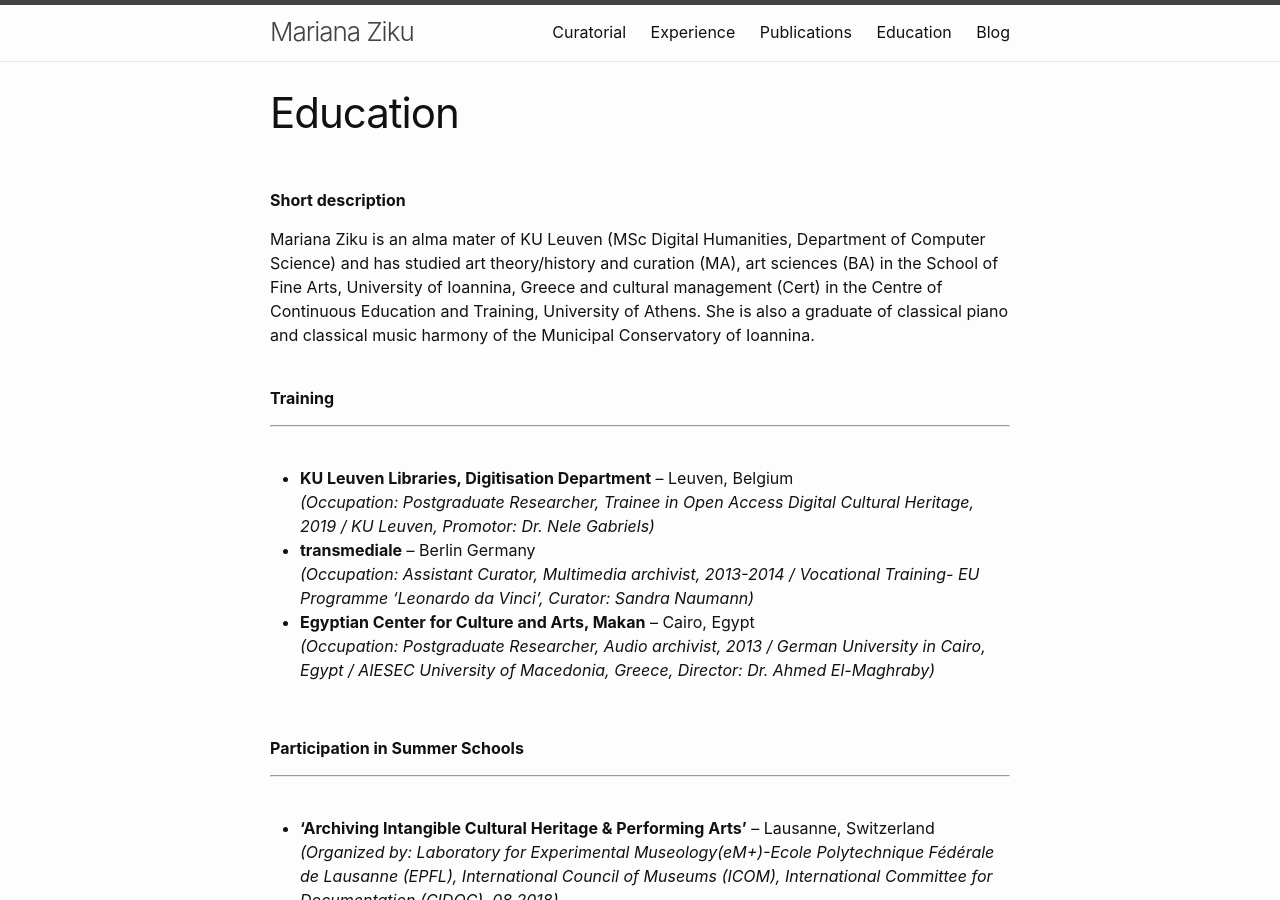
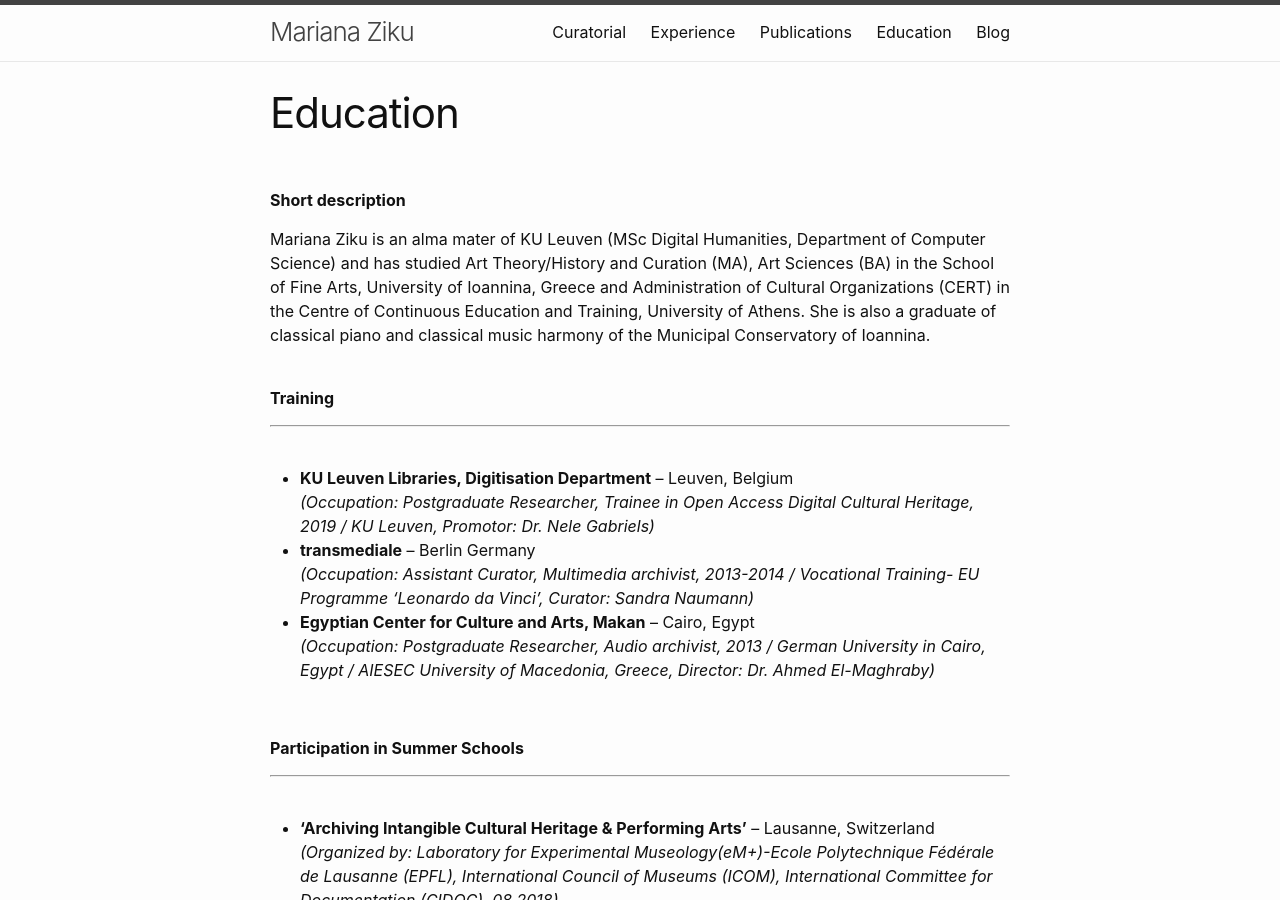
Before and after one commit to mziku/mziku.github.io, a Jekyll site: the page built from education.md, in a window 1280 px wide and 900 px high. Built offline with Jekyll 4.4.1, drawn with Linux system fonts in a browser that asks for light colours.

Commit message:
Update education.md

```diff
--- a/education.md
+++ b/education.md
@@ -9,7 +9,7 @@
 <br/>
 **Short description**
 
-Mariana Ziku is an alma mater of KU Leuven (MSc Digital Humanities, Department of Computer Science) and has studied art theory/history and curation (MA), art sciences (BA) in the School of Fine Arts, University of Ioannina, Greece and cultural management (Cert) in the Centre of Continuous Education and Training, University of Athens. She is also a graduate of classical piano and classical music harmony of the Municipal Conservatory of Ioannina.
+Mariana Ziku is an alma mater of KU Leuven (MSc Digital Humanities, Department of Computer Science) and has studied Art Theory/History and Curation (MA), Art Sciences (BA) in the School of Fine Arts, University of Ioannina, Greece and Administration of Cultural Organizations (CERT) in the Centre of Continuous Education and Training, University of Athens. She is also a graduate of classical piano and classical music harmony of the Municipal Conservatory of Ioannina.
 <br/>
 <br/>
 
```
